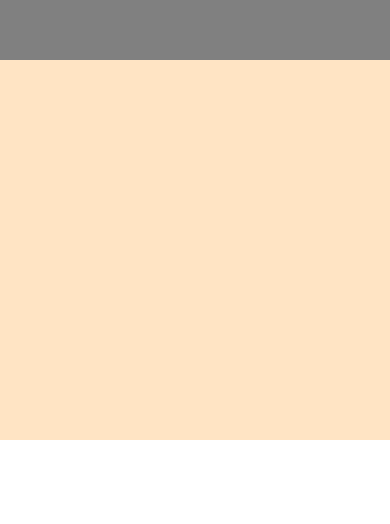
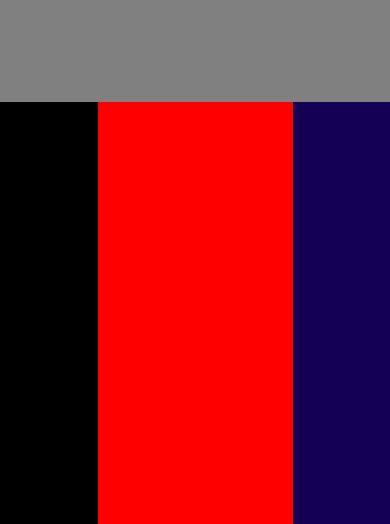
Before and after one commit to murathanje/React-Native, a React Native app in the folder ReactNative/: screen / in a window 390 px wide. Shown: the part 320-844 px from the top of the page. Built offline with nearby package versions, Linux system fonts and the light colour scheme.

Commit message:
flex direction was done

```diff
--- a/ReactNative/App.js
+++ b/ReactNative/App.js
@@ -6,24 +6,41 @@ export default function App() {
   return (
     <View style={styles.container}>
       <View style={styles.box1}></View>
-      <View style={styles.box2}></View>
+      <View style={styles.box2}>
+        <View style= {styles.child1}></View>
+        <View style= {styles.child2}></View>
+        <View style= {styles.child3}></View>
+      </View>
     </View>
   );
 }
 
 const styles = StyleSheet.create({
   container: {
-    flex: 0.9,
+    flex: 1,
     backgroundColor: 'yellow',
     },
   box1: {
     backgroundColor: "gray",
-    flex: 0.5,
+    flex: 1,
 
   },
   box2: {
     backgroundColor: "bisque",
-    flex: 0.5,
+    flex: 1,
+    flexDirection: "row"
+  },
+  child1: {
+    flex: 1,
+    backgroundColor: "black"
+  },
+  child2: {
+    flex: 2,
+    backgroundColor: "red"
+  },
+  child3: {
+    flex: 1,
+    backgroundColor: "#140156"
   }
 
 });
```
